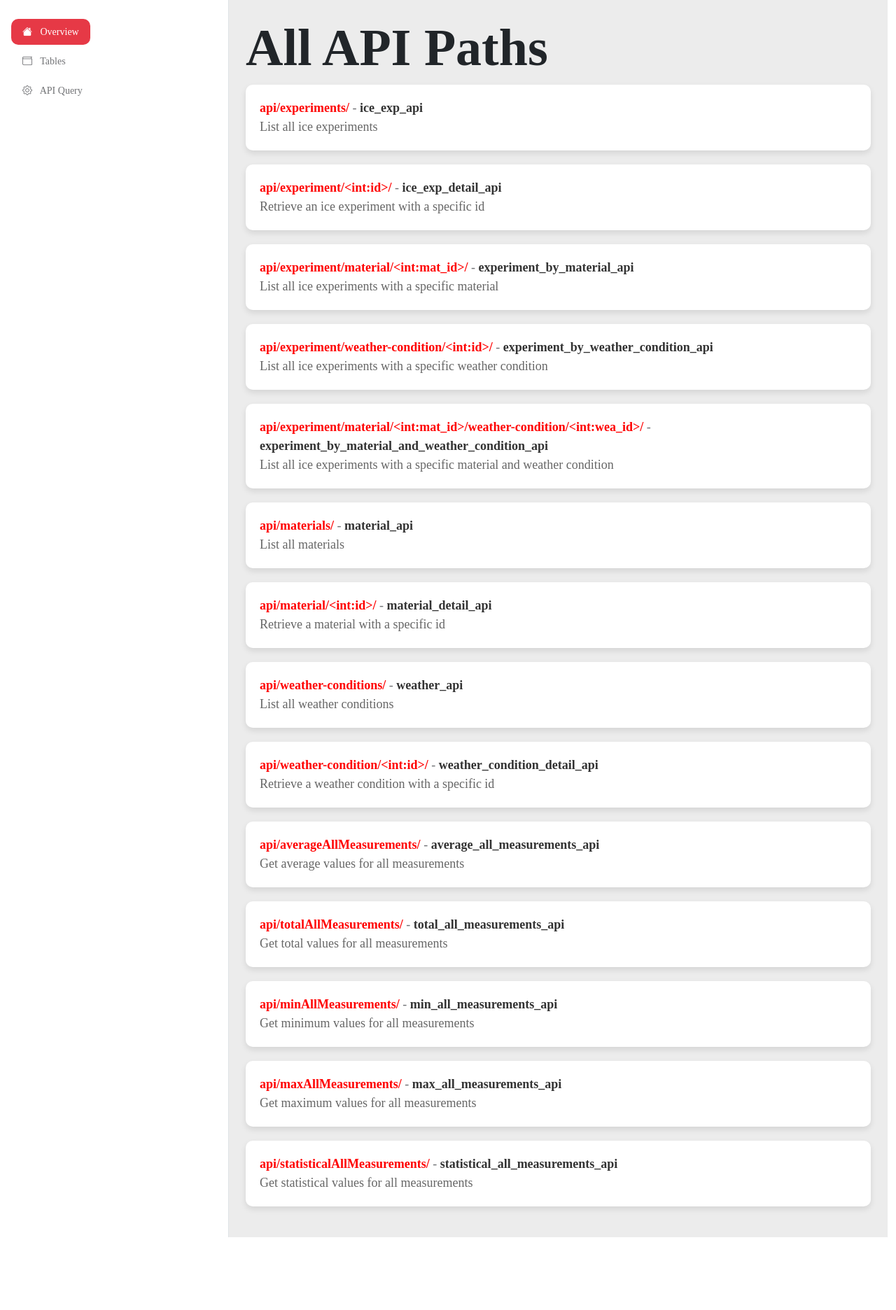
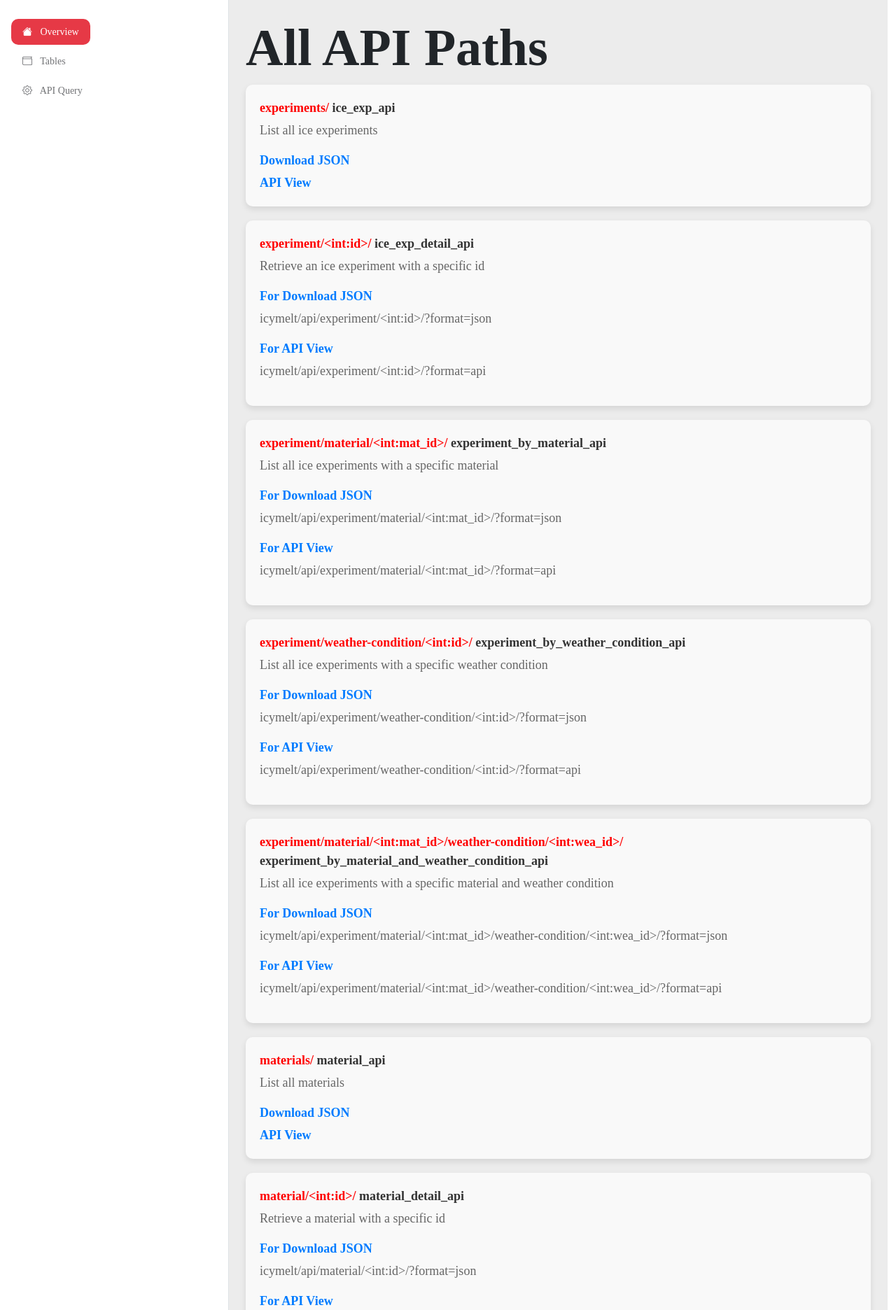
Before and after one commit to SmileyFaceZ/IcyMelt, a Django app: page /icymelt/api/ in a window 1280 px wide. Shown: the part 60-1932 px from the top of the page at 70% size. Before the commit the page ends 1828 px from the top, so only its background shows below. Run offline with Django 4.2, Linux system fonts and the light colour scheme; some libraries are stand-ins or nearby versions; some web fonts are replaced.

Commit message:
add download json and api view

```diff
--- a/icymelt/templates/base.html
+++ b/icymelt/templates/base.html
@@ -22,7 +22,6 @@
         <link href="{% static 'css/apexcharts.css' %}" rel="stylesheet">
         <link href="{% static 'css/tooplate-mini-finance.css' %}" rel="stylesheet">
         <link href="{% static 'css/loading.css' %}" rel="stylesheet">
-        <script src="{% static 'js/loading.js' %}"></script>
 
         <style>
           #list {
@@ -49,7 +48,7 @@
         <div id="main-content">
             <header class="navbar sticky-top flex-md-nowrap">
                 <div class="col-md-3 col-lg-3 me-0 px-3 fs-6">
-                    <a class="navbar-brand" href="index.html">
+                    <a class="navbar-brand" href="{% url 'icymelt:home' %}">
                         <img src="{% static 'images/icymelt-logo.png' %}" class="profile-image img-fluid" alt="IcyMelt-logo">
                         Icy Melt
                     </a>
@@ -108,7 +107,7 @@
                                 </div>
 
                                 <li class="nav-item">
-                                    <a class="nav-link" href="setting.html">
+                                    <a class="nav-link" href="{% url 'icymelt:api_paths' %}">
                                         <i class="bi-gear me-2"></i>
                                         API Query
                                     </a>
@@ -122,5 +121,10 @@
                 </div>
             </div>
         </div>
+        <script src="{% static 'js/table-toggle.js' %}"></script>
+        <script src="{% static 'js/jquery.min.js' %}"></script>
+        <script src="{% static 'js/bootstrap.bundle.min.js' %}"></script>
+        <script src="{% static 'js/apexcharts.min.js' %}"></script>
+        <script src="{% static 'js/loading.js' %}"></script>
     </body>
 </html>
--- a/icymelt/templates/icymelt/api_paths_template.html
+++ b/icymelt/templates/icymelt/api_paths_template.html
@@ -15,7 +15,7 @@
             }
 
             .api-card {
-            background-color: #fff;
+                background-color: #f9f9f9;
                 border-radius: 10px;
                 box-shadow: 0 4px 8px rgba(0, 0, 0, 0.1);
                 padding: 20px;
@@ -30,6 +30,7 @@
                 color: red;
                 font-weight: bold;
                 text-decoration: none;
+                word-break: break-all;
             }
 
             .api-url:hover {
@@ -40,10 +41,19 @@
                 font-size: 18px;
                 font-weight: bold;
                 color: #333;
+                margin-top: 10px;
             }
 
             .api-description {
                 color: #666;
+                margin-top: 5px;
+            }
+
+            .format-link {
+                color: #007bff;
+                margin-top: 5px;
+                display: block;
+                font-weight: bold;
             }
         </style>
         <div class="title-group mb-3">
@@ -51,10 +61,25 @@
             <ul class="api-list">
                 {% for path_name, data in api_paths.items %}
                 <li class="api-item">
+                    {% if data.url|slice:"-2:" != '>/' %}
                     <div class="api-card">
-                    <span class="api-url">{{ data.url }}</span> - <span class="api-name">{{ path_name }}</span><br>
-                    <span class="api-description">{{ data.description }}</span>
+                        <span class="api-url">{{ data.url }}</span>
+                        <span class="api-name">{{ path_name }}</span>
+                        <p class="api-description">{{ data.description }}</p>
+                        <a href="{{ data.url }}?format=json" class="format-link">Download JSON</a>
+                        <a href="{{ data.url }}?format=api" class="format-link">API View</a>
                     </div>
+                    {% else %}
+                                        <div class="api-card">
+                        <span class="api-url">{{ data.url }}</span>
+                        <span class="api-name">{{ path_name }}</span>
+                        <p class="api-description">{{ data.description }}</p>
+                        <span class="format-link">For Download JSON</span>
+                                            <p class="api-description">icymelt/api/{{data.url}}?format=json</p>
+                        <span class="format-link">For API View</span>
+                                            <p class="api-description">icymelt/api/{{data.url}}?format=api</p>
+                    </div>
+                    {% endif %}
                 </li>
                 {% endfor %}
             </ul>
--- a/icymelt/templates/icymelt/home.html
+++ b/icymelt/templates/icymelt/home.html
@@ -148,7 +148,6 @@
         <script src="{% static 'js/apexcharts.min.js' %}"></script>
         <script src="{% static 'js/custom.js' %}"></script>
         <script src="{% static 'js/table-toggle.js' %}"></script>
-        <script src="{% static 'js/loading.js' %}"></script>
 
         <script type="text/javascript">
             var data = {{ pie_data|safe }};
--- a/icymelt/views.py
+++ b/icymelt/views.py
@@ -12,6 +12,7 @@ from django.urls import get_resolver
 from django.shortcuts import render
 from . import urls
 import requests
+from rest_framework.exceptions import MethodNotAllowed
 
 
 def get_current_weather():
@@ -217,40 +218,53 @@ class TableWeatherView(TemplateView):
         return context
 
 
-class IceExpListCreate(generics.ListCreateAPIView):
+class ReadOnlyListView(generics.GenericAPIView):
+    def create(self, request, *args, **kwargs):
+        raise MethodNotAllowed('POST')
+
+    def update(self, request, *args, **kwargs):
+        raise MethodNotAllowed('PUT')
+
+    def partial_update(self, request, *args, **kwargs):
+        raise MethodNotAllowed('PATCH')
+
+    def destroy(self, request, *args, **kwargs):
+        raise MethodNotAllowed('DELETE')
+
+class IceExpListCreate(ReadOnlyListView, generics.ListAPIView):
     queryset = IceExp.objects.all()
     serializer_class = IceExpSerializer
 
 
-class IceExpDetail(generics.RetrieveUpdateDestroyAPIView):
+class IceExpDetail(ReadOnlyListView, generics.RetrieveAPIView):
     queryset = IceExp.objects.all()
     serializer_class = IceExpSerializer
-    lookup_field = 'pk'
+    lookup_field = 'id'
 
 
-class MaterialListCreate(generics.ListCreateAPIView):
+class MaterialListCreate(ReadOnlyListView, generics.ListAPIView):
     queryset = Material.objects.all()
     serializer_class = MaterialSerializer
 
 
-class MaterialDetail(generics.RetrieveUpdateDestroyAPIView):
+class MaterialDetail(ReadOnlyListView, generics.RetrieveAPIView):
     queryset = Material.objects.all()
     serializer_class = MaterialSerializer
-    lookup_field = 'pk'
+    lookup_field = 'id'
 
 
-class WeatherConditionListCreate(generics.ListCreateAPIView):
+class WeatherConditionListCreate(ReadOnlyListView, generics.ListAPIView):
     queryset = WeatherCondition.objects.all()
     serializer_class = WeatherConditionSerializer
 
 
-class WeatherConditionDetail(generics.RetrieveUpdateDestroyAPIView):
+class WeatherConditionDetail(ReadOnlyListView, generics.RetrieveAPIView):
     queryset = WeatherCondition.objects.all()
     serializer_class = WeatherConditionSerializer
-    lookup_field = 'pk'
+    lookup_field = 'id'
 
 
-class ExperimentByMaterial(generics.ListAPIView):
+class ExperimentByMaterial(ReadOnlyListView, generics.ListAPIView):
     serializer_class = IceExpSerializer
 
     def get_queryset(self):
@@ -258,7 +272,7 @@ class ExperimentByMaterial(generics.ListAPIView):
         return IceExp.objects.filter(material_id=mat_id)
 
 
-class ExperimentByWeatherCondition(generics.ListAPIView):
+class ExperimentByWeatherCondition(ReadOnlyListView, generics.ListAPIView):
     serializer_class = IceExpSerializer
 
     def get_queryset(self):
@@ -266,7 +280,7 @@ class ExperimentByWeatherCondition(generics.ListAPIView):
         return IceExp.objects.filter(weather_cond_id=id)
 
 
-class ExperimentByMaterialAndWeatherCondition(generics.ListAPIView):
+class ExperimentByMaterialAndWeatherCondition(ReadOnlyListView, generics.ListAPIView):
     serializer_class = IceExpSerializer
 
     def get_queryset(self):
@@ -275,7 +289,7 @@ class ExperimentByMaterialAndWeatherCondition(generics.ListAPIView):
         return IceExp.objects.filter(material_id=mat_id, weather_cond_id=wea_id)
 
 
-class AverageAllMeasurements(APIView):
+class AverageAllMeasurements(ReadOnlyListView, APIView):
     def get(self, request):
         materials = IceExp.objects.values_list('material', flat=True).distinct()
         avg_data = {}
@@ -304,7 +318,7 @@ class AverageAllMeasurements(APIView):
         return Response({'average': avg_data})
 
 
-class TotalAllMeasurements(APIView):
+class TotalAllMeasurements(ReadOnlyListView, APIView):
     def get(self, request):
         materials = IceExp.objects.values_list('material', flat=True).distinct()
         total_data = {}
@@ -333,7 +347,7 @@ class TotalAllMeasurements(APIView):
         return Response({'total': total_data})
 
 
-class MinAllMeasurements(APIView):
+class MinAllMeasurements(ReadOnlyListView, APIView):
     def get(self, request):
         materials = IceExp.objects.values_list('material', flat=True).distinct()
         min_data = {}
@@ -362,7 +376,7 @@ class MinAllMeasurements(APIView):
         return Response({'min': min_data})
 
 
-class MaxAllMeasurements(APIView):
+class MaxAllMeasurements(ReadOnlyListView, APIView):
     def get(self, request):
         materials = IceExp.objects.values_list('material', flat=True).distinct()
         max_data = {}
@@ -391,7 +405,7 @@ class MaxAllMeasurements(APIView):
         return Response({'max': max_data})
 
 
-class StatisticalAllMeasurements(APIView):
+class StatisticalAllMeasurements(ReadOnlyListView, APIView):
     def get(self, request):
         materials = IceExp.objects.values_list('material', flat=True).distinct()
         stats_data = {}
@@ -481,19 +495,19 @@ def get_api_paths(urlconf_module):
 def api_paths_view(request):
     api_paths = get_api_paths(urls)
     data = {
-        "ice_exp_api": {"url": api_paths["ice_exp_api"], "description": "List all ice experiments"},
-        "ice_exp_detail_api": {"url": api_paths["ice_exp_detail_api"], "description": "Retrieve an ice experiment with a specific id"},
-        "experiment_by_material_api": {"url": api_paths["experiment_by_material_api"], "description": "List all ice experiments with a specific material"},
-        "experiment_by_weather_condition_api": {"url": api_paths["experiment_by_weather_condition_api"], "description": "List all ice experiments with a specific weather condition"},
-        "experiment_by_material_and_weather_condition_api": {"url": api_paths["experiment_by_material_and_weather_condition_api"], "description": "List all ice experiments with a specific material and weather condition"},
-        "material_api": {"url": api_paths["material_api"], "description": "List all materials"},
-        "material_detail_api": {"url": api_paths["material_detail_api"], "description": "Retrieve a material with a specific id"},
-        "weather_api": {"url": api_paths["weather_api"], "description": "List all weather conditions"},
+        "ice_exp_api": {"url": str(api_paths["ice_exp_api"])[4:], "description": "List all ice experiments"},
+        "ice_exp_detail_api": {"url": str(api_paths["ice_exp_detail_api"])[4:], "description": "Retrieve an ice experiment with a specific id"},
+        "experiment_by_material_api": {"url": str(api_paths["experiment_by_material_api"])[4:], "description": "List all ice experiments with a specific material"},
+        "experiment_by_weather_condition_api": {"url": str(api_paths["experiment_by_weather_condition_api"])[4:], "description": "List all ice experiments with a specific weather condition"},
+        "experiment_by_material_and_weather_condition_api": {"url": str(api_paths["experiment_by_material_and_weather_condition_api"])[4:], "description": "List all ice experiments with a specific material and weather condition"},
+        "material_api": {"url": str(api_paths["material_api"])[4:], "description": "List all materials"},
+        "material_detail_api": {"url": str(api_paths["material_detail_api"])[4:], "description": "Retrieve a material with a specific id"},
+        "weather_api": {"url": str(api_paths["weather_api"])[4:], "description": "List all weather conditions"},
         "weather_condition_detail_api": {"url": api_paths["weather_condition_detail_api"], "description": "Retrieve a weather condition with a specific id"},
-        "average_all_measurements_api": {"url": api_paths["average_all_measurements_api"], "description": "Get average values for all measurements"},
-        "total_all_measurements_api": {"url": api_paths["total_all_measurements_api"], "description": "Get total values for all measurements"},
-        "min_all_measurements_api": {"url": api_paths["min_all_measurements_api"], "description": "Get minimum values for all measurements"},
-        "max_all_measurements_api": {"url": api_paths["max_all_measurements_api"], "description": "Get maximum values for all measurements"},
-        "statistical_all_measurements_api": {"url": api_paths["statistical_all_measurements_api"], "description": "Get statistical values for all measurements"}
+        "average_all_measurements_api": {"url": str(api_paths["average_all_measurements_api"])[4:], "description": "Get average values for all measurements"},
+        "total_all_measurements_api": {"url": str(api_paths["total_all_measurements_api"])[4:], "description": "Get total values for all measurements"},
+        "min_all_measurements_api": {"url": str(api_paths["min_all_measurements_api"])[4:], "description": "Get minimum values for all measurements"},
+        "max_all_measurements_api": {"url": str(api_paths["max_all_measurements_api"])[4:], "description": "Get maximum values for all measurements"},
+        "statistical_all_measurements_api": {"url": str(api_paths["statistical_all_measurements_api"])[4:], "description": "Get statistical values for all measurements"}
     }
     return render(request, 'icymelt/api_paths_template.html', {'api_paths': data})
```
Lines whose indentation alone changed are shown as unchanged.
